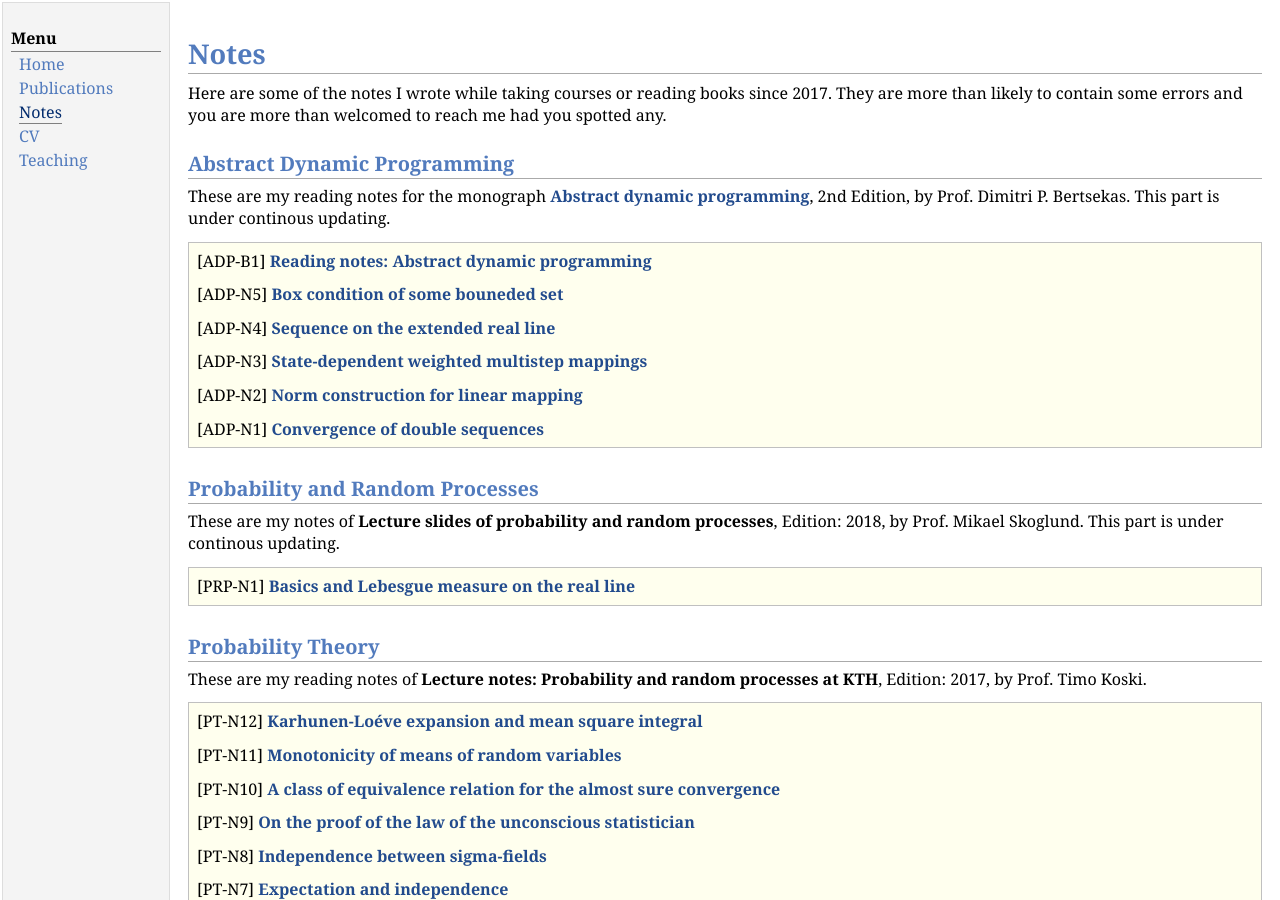
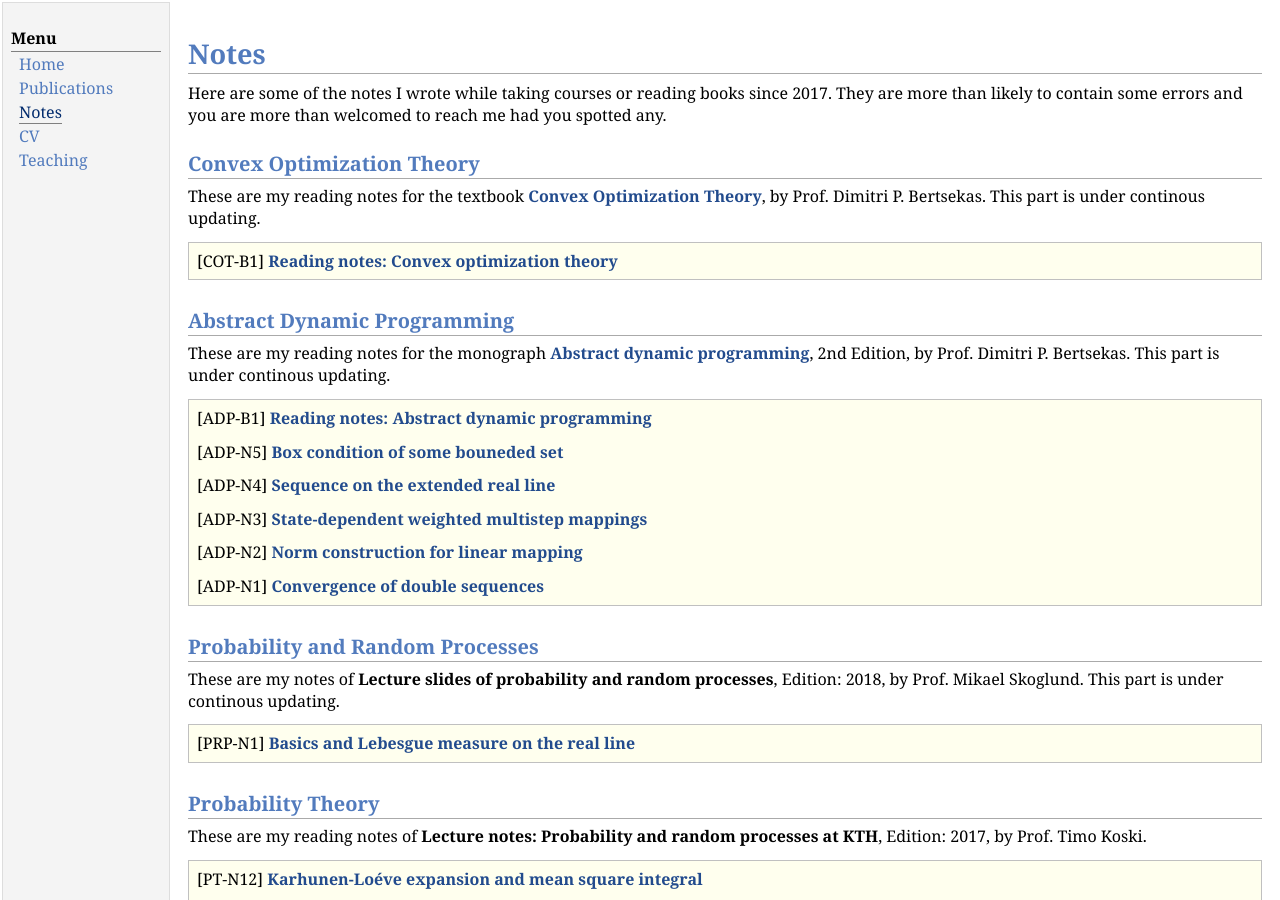
Before and after one commit to yuchaotaigu/yuchaotaigu.github.io, a Jekyll site: the page notes.html, which Jekyll copies as it is, in a window 1280 px wide and 900 px high. Built offline with Jekyll 4.4.1, drawn with Linux system fonts in a browser that asks for light colours; comment, search, counter and statistics services are not loaded.

Commit message:
COT note
cot note added

```diff
--- a/notes.html
+++ b/notes.html
@@ -29,6 +29,14 @@ urchinTracker();
 <h1>Notes</h1>
 Here are some of the notes I wrote while taking courses or reading books since 2017. They are more than likely to contain some errors and you are more than welcomed to reach me had
   you spotted any.
+
+<h2>Convex Optimization Theory</h2>
+These are my reading notes for the textbook <a href="http://www.athenasc.com/convexduality.html"><b>Convex Optimization Theory</b></a>, by Prof. Dimitri P. Bertsekas. This part is under continous updating.
+<div class="infoblock">
+<div class="blockcontent">
+<p>[COT-B1] <a href="notes/COTB.pdf"><b>Reading notes: Convex optimization theory</b></a><br /> </p>
+  </div></div>
+
 
 <h2>Abstract Dynamic Programming</h2>
 These are my reading notes for the monograph <a href="http://www.athenasc.com/abstractdp.html"><b>Abstract dynamic programming</b></a>, 2nd Edition, by Prof. Dimitri P. Bertsekas. This part is under continous updating.
```
